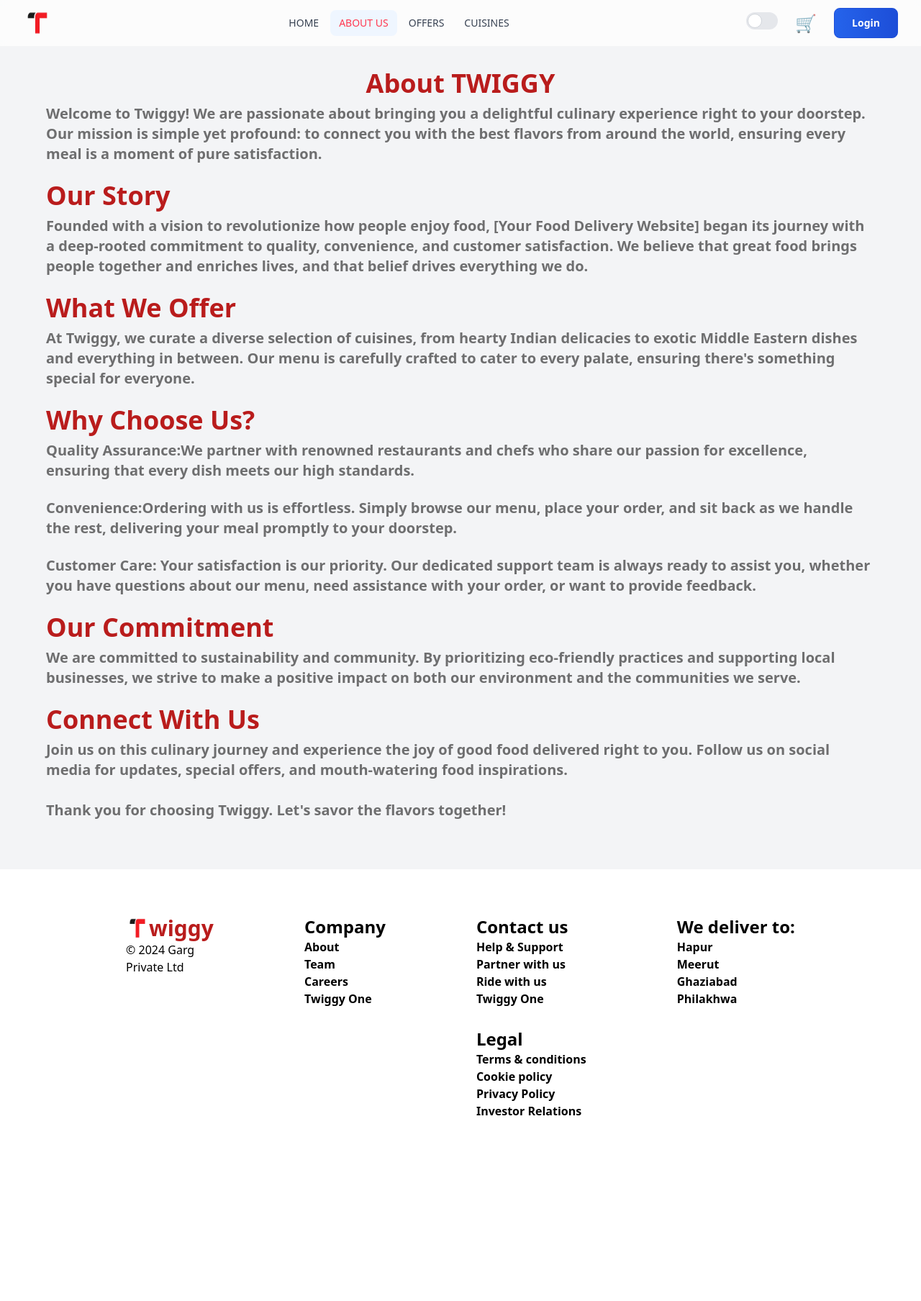
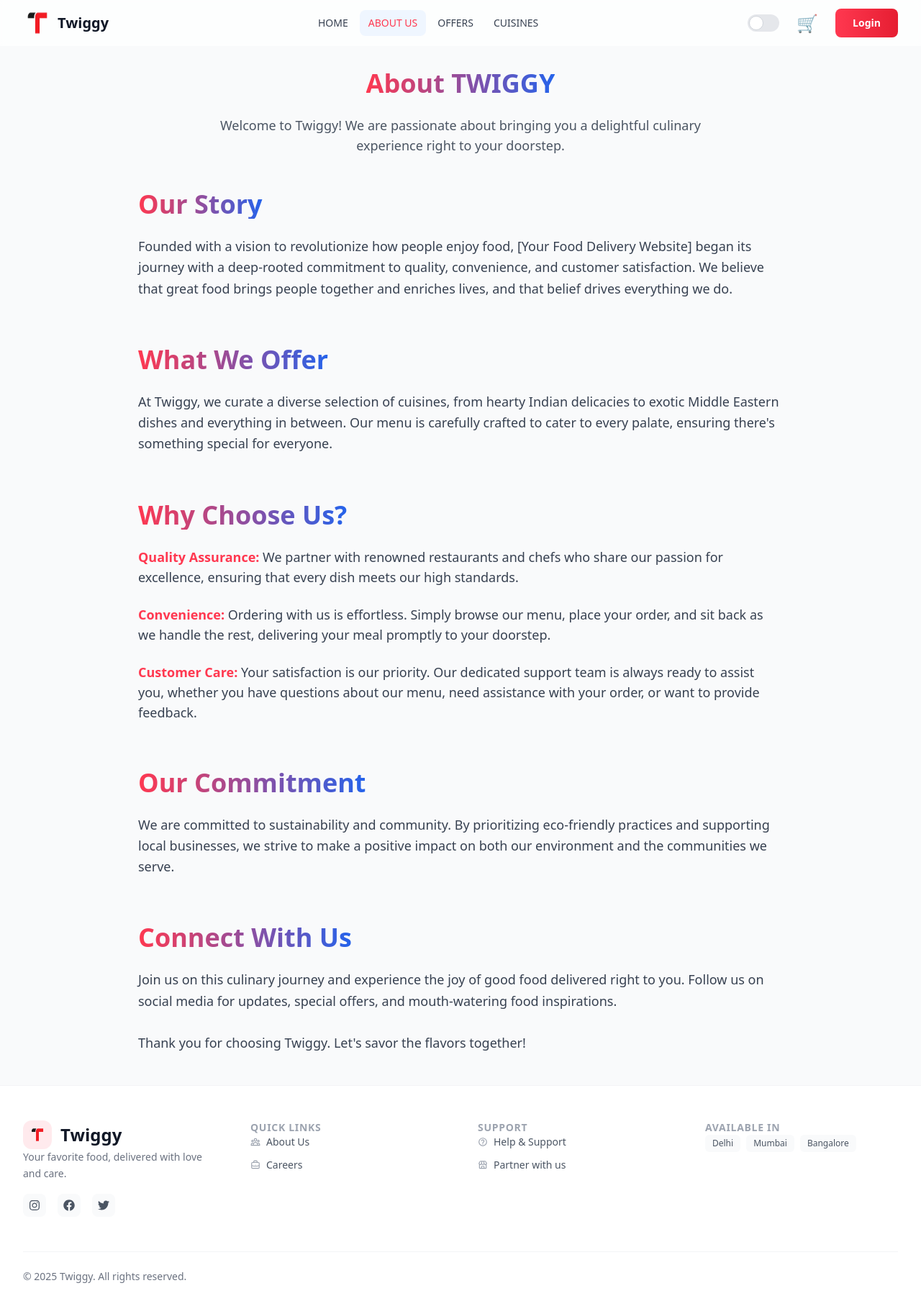
Before and after one commit to VrandaaGarg/Twiggy, a React (Vite) app: page /about in a window 1280 px wide. Shown: the whole page at 72% size. Before the commit the page ends 1620 px from the top, so only its background shows below. Built offline with nearby package versions, Linux system fonts and the light colour scheme.

Commit message:
Made Dark Mode Work (After 40 Minutes) Damnnnnnnnn

```diff
--- a/package.json
+++ b/package.json
@@ -12,6 +12,7 @@
   "dependencies": {
     "react": "^18.3.1",
     "react-dom": "^18.3.1",
+    "react-icons": "^5.4.0",
     "react-router-dom": "^6.24.1"
   },
   "devDependencies": {
--- a/src/components/About.jsx
+++ b/src/components/About.jsx
@@ -1,61 +1,84 @@
 import React from "react";
 
 function About() {
+  const Header = ({ children }) => (
+    <h1 className="text-4xl font-bold mb-6 bg-clip-text text-transparent bg-gradient-to-r from-primary to-blue-600 inline-block">
+      {children}
+    </h1>
+  );
+
   return (
-    <div className="px-16 pt-24 bg-gray-100 pb-11">
-      <h1 className="text-red-700 font-bold text-4xl mb-2 text-center">
-        About TWIGGY
-      </h1>
-      <p className="font-semibold text-xl mb-6 text-black/55">
+    <div className="min-h-screen bg-gray-50 dark:bg-gray-900 px-4 sm:px-6 lg:px-16 pt-24 pb-11">
+      <div className="max-w-4xl mx-auto">
+        {/* Main Header */}
+        <div className="text-center mb-12">
+          <Header>About TWIGGY</Header>
+          <p className="text-gray-600 dark:text-gray-300 text-lg max-w-2xl mx-auto">
             Welcome to Twiggy! We are passionate about bringing you a delightful
-        culinary experience right to your doorstep. Our mission is simple yet
-        profound: to connect you with the best flavors from around the world,
-        ensuring every meal is a moment of pure satisfaction.
+            culinary experience right to your doorstep.
           </p>
-      <h1 className="text-red-700 font-bold text-4xl mb-2">Our Story</h1>
-      <p className="font-semibold text-xl mb-6 text-black/55">
+        </div>
+
+        {/* Story Section */}
+        <div className="space-y-16">
+          <section>
+            <Header>Our Story</Header>
+            <p className="text-gray-700 dark:text-gray-300 text-lg leading-relaxed">
               Founded with a vision to revolutionize how people enjoy food, [Your Food
               Delivery Website] began its journey with a deep-rooted commitment to
               quality, convenience, and customer satisfaction. We believe that great
               food brings people together and enriches lives, and that belief drives
               everything we do.
             </p>
-      <h1 className="text-red-700 font-bold text-4xl mb-2">What We Offer</h1>
-      <p className="font-semibold text-xl mb-6 text-black/55">
+          </section>
+
+          <section>
+            <Header>What We Offer</Header>
+            <p className="text-gray-700 dark:text-gray-300 text-lg leading-relaxed">
               At Twiggy, we curate a diverse selection of cuisines, from hearty Indian
               delicacies to exotic Middle Eastern dishes and everything in between.
               Our menu is carefully crafted to cater to every palate, ensuring there's
               something special for everyone.
             </p>
-      <h1 className="text-red-700 font-bold text-4xl mb-2">Why Choose Us?</h1>
-      <ul>
-        <li className="font-semibold text-xl mb-6 text-black/55">
-          <b>Quality Assurance:</b>We partner with renowned restaurants and
-          chefs who share our passion for excellence, ensuring that every dish
-          meets our high standards.
+          </section>
+
+          <section>
+            <Header>Why Choose Us?</Header>
+            <ul className="space-y-6">
+              <li className="text-gray-700 dark:text-gray-300 text-lg">
+                <span className="font-semibold text-primary dark:text-primary-light">
+                  Quality Assurance:
+                </span>{" "}
+                We partner with renowned restaurants and chefs who share our passion for excellence, ensuring that every dish meets our high standards.
               </li>
-        <li className="font-semibold text-xl mb-6 text-black/55">
-          <b>Convenience:</b>Ordering with us is effortless. Simply browse our
-          menu, place your order, and sit back as we handle the rest, delivering
-          your meal promptly to your doorstep.
+              <li className="text-gray-700 dark:text-gray-300 text-lg">
+                <span className="font-semibold text-primary dark:text-primary-light">
+                  Convenience:
+                </span>{" "}
+                Ordering with us is effortless. Simply browse our menu, place your order, and sit back as we handle the rest, delivering your meal promptly to your doorstep.
               </li>
-        <li className="font-semibold text-xl mb-6 text-black/55">
-          <b>Customer Care: </b> Your satisfaction is our priority. Our
-          dedicated support team is always ready to assist you, whether you have
-          questions about our menu, need assistance with your order, or want to
-          provide feedback.
+              <li className="text-gray-700 dark:text-gray-300 text-lg">
+                <span className="font-semibold text-primary dark:text-primary-light">
+                  Customer Care:
+                </span>{" "}
+                Your satisfaction is our priority. Our dedicated support team is always ready to assist you, whether you have questions about our menu, need assistance with your order, or want to provide feedback.
               </li>
             </ul>
+          </section>
 
-      <h1 className="text-red-700 font-bold text-4xl mb-2">Our Commitment</h1>
-      <p className="font-semibold text-xl mb-6 text-black/55">
+          <section>
+            <Header>Our Commitment</Header>
+            <p className="text-gray-700 dark:text-gray-300 text-lg leading-relaxed">
               We are committed to sustainability and community. By prioritizing
               eco-friendly practices and supporting local businesses, we strive to
               make a positive impact on both our environment and the communities we
               serve.
             </p>
-      <h1 className="text-red-700 font-bold text-4xl mb-2">Connect With Us</h1>
-      <p className="font-semibold text-xl mb-6 text-black/55">
+          </section>
+
+          <section>
+            <Header>Connect With Us</Header>
+            <p className="text-gray-700 dark:text-gray-300 text-lg leading-relaxed">
               Join us on this culinary journey and experience the joy of good food
               delivered right to you. Follow us on social media for updates, special
               offers, and mouth-watering food inspirations.
@@ -63,6 +86,9 @@ function About() {
               <br />
               Thank you for choosing Twiggy. Let's savor the flavors together!
             </p>
+          </section>
+        </div>
+      </div>
     </div>
   );
 }
--- a/src/components/Footer.jsx
+++ b/src/components/Footer.jsx
@@ -1,52 +1,140 @@
-import React from "react";
+import React, { useState } from "react";
+import { Link } from "react-router-dom";
 import logo from "/Images/logo.png";
+// Import icons
+import { FaTwitter, FaFacebook, FaInstagram, FaLinkedin } from "react-icons/fa";
+import { BiHelpCircle, BiStore } from "react-icons/bi";
+import { HiOutlineUserGroup, HiOutlineBriefcase } from "react-icons/hi";
+import { RiMotorbikeLine } from "react-icons/ri";
+import { IoNewspaperOutline, IoChevronDown, IoChevronUp } from "react-icons/io5";
+import { MdOutlineSecurity, MdOutlineCookie } from "react-icons/md";
+import { TbLock } from "react-icons/tb";
 
 function Footer() {
+  const [openSection, setOpenSection] = useState('');
+
+  const socialLinks = [
+    { name: 'Instagram', icon: <FaInstagram />, url: '#instagram' },
+    { name: 'Facebook', icon: <FaFacebook />, url: '#facebook' },
+    { name: 'Twitter', icon: <FaTwitter />, url: '#twitter' }
+  ];
+
+  const footerLinks = {
+    company: [
+      { name: "About Us", path: "/about", icon: <HiOutlineUserGroup /> },
+      { name: "Careers", path: "/careers", icon: <HiOutlineBriefcase /> }
+    ],
+    contact: [
+      { name: "Help & Support", path: "/help", icon: <BiHelpCircle /> },
+      { name: "Partner with us", path: "/partner", icon: <BiStore /> }
+    ],
+    legal: [
+      { name: "Terms & Conditions", path: "/terms", icon: <TbLock /> },
+      { name: "Privacy Policy", path: "/privacy", icon: <MdOutlineSecurity /> }
+    ],
+    delivery: ["Delhi", "Mumbai", "Bangalore"]
+  };
+
+  const toggleSection = (section) => {
+    setOpenSection(openSection === section ? '' : section);
+  };
+
+  const FooterSection = ({ title, children }) => (
+    <div className="border-b border-gray-100 dark:border-gray-800 md:border-none">
+      <button
+        className="w-full flex justify-between items-center py-4 md:py-0 md:static"
+        onClick={() => toggleSection(title)}
+      >
+        <h3 className="text-sm font-semibold tracking-wider uppercase text-gray-400 dark:text-gray-500">
+          {title}
+        </h3>
+        <span className="md:hidden">
+          {openSection === title ? <IoChevronUp /> : <IoChevronDown />}
+        </span>
+      </button>
+      <div className={`${openSection === title ? 'max-h-48' : 'max-h-0 md:max-h-full'}
+                      overflow-hidden transition-all duration-300 md:block`}>
+        {children}
+      </div>
+    </div>
+  );
+
   return (
-    <div className="">
-      <div className=" py-16 px-28 flex flex-col md:flex-row justify-around">
-        <div className="flex flex-col">
-          <div className="flex">
-            <img src={logo} alt="" className="w-8" />
-            <h1 className="text-red-700 text-3xl font-bold">wiggy</h1>
+    <footer className="bg-white dark:bg-gray-900 border-t border-gray-100 dark:border-gray-800">
+      <div className="max-w-7xl mx-auto px-4 sm:px-6 lg:px-8">
+        {/* Main Content */}
+        <div className="py-8 md:py-12 grid grid-cols-1 md:grid-cols-2 lg:grid-cols-4 gap-0 md:gap-12">
+          {/* Brand Section - Always visible */}
+          <div className="pb-6 md:pb-0 border-b border-gray-100 dark:border-gray-800 md:border-none">
+            <Link to="/" className="inline-flex items-center gap-3">
+              <div className="w-10 h-10 bg-primary/10 rounded-xl flex items-center justify-center">
+                <img src={logo} alt="Twiggy" className="w-6 h-6" />
+              </div>
+              <span className="text-2xl font-bold text-gray-900 dark:text-gray-100">Twiggy</span>
+            </Link>
+            <p className="text-gray-500 dark:text-gray-400 text-sm leading-relaxed">
+              Your favorite food, delivered with love and care.
+            </p>
+            <div className="flex gap-4 mt-4">
+              {socialLinks.map(({ name, icon, url }) => (
+                <a key={name} href={url} className="w-8 h-8 rounded-lg bg-gray-50
+                   text-gray-600 dark:bg-gray-800 dark:text-gray-400 flex items-center justify-center hover:bg-primary
+                   hover:text-white transition-all duration-200" aria-label={name}>
+                  {icon}
+                </a>
+              ))}
+            </div>
           </div>
-          <h1 className="">
-            © 2024 Garg <br />
-            Private Ltd
-          </h1>
+
+          {/* Collapsible Sections */}
+          <FooterSection title="Quick Links">
+            <ul className="space-y-3 pb-4 md:pb-0">
+              {footerLinks.company.map(({ name, path, icon }) => (
+                <li key={name}>
+                  <Link to={path} className="text-gray-600 dark:text-gray-400 hover:text-primary
+                    transition-colors text-sm flex items-center gap-2">
+                    <span className="text-gray-400 dark:text-gray-500">{icon}</span>
+                    {name}
+                  </Link>
+                </li>
+              ))}
+            </ul>
+          </FooterSection>
+
+          <FooterSection title="Support">
+            <ul className="space-y-3 pb-4 md:pb-0">
+              {footerLinks.contact.map(({ name, path, icon }) => (
+                <li key={name}>
+                  <Link to={path} className="text-gray-600 dark:text-gray-400 hover:text-primary
+                    transition-colors text-sm flex items-center gap-2">
+                    <span className="text-gray-400 dark:text-gray-500">{icon}</span>
+                    {name}
+                  </Link>
+                </li>
+              ))}
+            </ul>
+          </FooterSection>
+
+          <FooterSection title="Available In">
+            <div className="flex flex-wrap gap-2 pb-4 md:pb-0">
+              {footerLinks.delivery.map(city => (
+                <span key={city} className="inline-flex px-2.5 py-1 text-xs
+                  font-medium text-gray-600 dark:text-gray-400 bg-gray-50 dark:bg-gray-800 rounded-md">
+                  {city}
+                </span>
+              ))}
+            </div>
+          </FooterSection>
         </div>
-        <div className="flex flex-col">
-          <h1 className="font-bold  text-2xl">Company</h1>
-          <h1 className=" font-semibold">About</h1>
-          <h1 className=" font-semibold">Team</h1>
-          <h1 className="font-semibold">Careers</h1>
-          <h1 className=" font-semibold">Twiggy One</h1>
-        </div>
-        <div className="flex flex-col gap-7">
-          <div className="">
-            <h1 className="font-bold  text-2xl">Contact us</h1>
-            <h1 className=" font-semibold">Help & Support</h1>
-            <h1 className=" font-semibold">Partner with us</h1>
-            <h1 className="font-semibold">Ride with us</h1>
-            <h1 className=" font-semibold">Twiggy One</h1>
-          </div>
-          <div className="">
-            <h1 className="font-bold  text-2xl">Legal</h1>
-            <h1 className=" font-semibold">Terms & conditions</h1>
-            <h1 className=" font-semibold">Cookie policy</h1>
-            <h1 className="font-semibold">Privacy Policy</h1>
-            <h1 className=" font-semibold">Investor Relations</h1>
-          </div>
-        </div>
-        <div className="">
-          <h1 className="font-bold  text-2xl">We deliver to:</h1>
-          <h1 className=" font-semibold">Hapur</h1>
-          <h1 className=" font-semibold">Meerut</h1>
-          <h1 className="font-semibold">Ghaziabad</h1>
-          <h1 className=" font-semibold">Philakhwa</h1>
+
+        {/* Bottom Bar - Simplified for mobile */}
+        <div className="py-4 md:py-6 border-t border-gray-100 dark:border-gray-800 text-center md:text-left">
+          <p className="text-sm text-gray-500 dark:text-gray-400">
+            © {new Date().getFullYear()} Twiggy. All rights reserved.
+          </p>
         </div>
       </div>
-    </div>
+    </footer>
   );
 }
 
--- a/src/components/Header.jsx
+++ b/src/components/Header.jsx
@@ -45,20 +45,17 @@ function Header() {
       className={`fixed top-0 w-full z-50 transition-all duration-300
       ${
         scrolled
-          ? "bg-white/95 backdrop-blur-md shadow-lg"
-          : "bg-white/70 backdrop-blur-sm"
+          ? "bg-white/95 dark:bg-gray-900/95 backdrop-blur-md shadow-lg"
+          : "bg-white/70 dark:bg-gray-900/70 backdrop-blur-sm"
       }
-      ${isOpen ? "bg-white" : ""}`}
+      ${isOpen ? "bg-white dark:bg-gray-900" : ""}`}
     >
       <div className="max-w-7xl mx-auto px-4 sm:px-6 lg:px-8">
         <div className="flex justify-between items-center h-16">
-          {/* Logo */}
-          <NavLink to="/" className="flex-shrink-0 flex items-center">
-            <img
-              src={logo}
-              alt="logo"
-              className="h-8 w-auto sm:h-10 transform hover:scale-105 transition-transform"
-            />
+          {/* Logo Section */}
+          <NavLink to="/" className="flex-shrink-0 flex items-center gap-2">
+            <img src={logo} alt="logo" className="h-8 w-auto sm:h-10" />
+            <span className="font-bold text-xl text-gray-900 dark:text-white">Twiggy</span>
           </NavLink>
 
           {/* Desktop Navigation */}
@@ -69,8 +66,12 @@ function Header() {
                 to={`/${path}`}
                 className={({ isActive }) =>
                   `px-3 py-2 rounded-lg text-sm font-medium transition-all duration-200
-                  hover:bg-gray-100 hover:text-primary
-                  ${isActive ? "text-primary bg-blue-50" : "text-gray-700"}`
+                  hover:bg-gray-100 dark:hover:bg-gray-800
+                  ${
+                    isActive
+                      ? "text-primary dark:text-primary-light bg-blue-50 dark:bg-blue-900/20"
+                      : "text-gray-700 dark:text-gray-300"
+                  }`
                 }
               >
                 {name}
@@ -79,55 +80,46 @@ function Header() {
           </nav>
 
           {/* Right section */}
-          <div className="flex items-center gap-2 sm:gap-4">
-            <div className="hidden md:block ">
-              <ThemeBtn />
-            </div>
+          <div className="flex items-center gap-4">
+            <ThemeBtn />
+
             <NavLink
               to="/cart"
-              className="relative p-2 rounded-full hover:bg-gray-100 transition-colors"
+              className="relative p-2 rounded-full hover:bg-gray-100 dark:hover:bg-gray-800 transition-colors"
             >
               <span className="text-2xl">🛒</span>
               {cartItemCount > 0 && (
-                <span
-                  className="absolute -top-1 -right-1 bg-red-500 text-white text-xs
-                               w-5 h-5 flex items-center justify-center rounded-full
-                               border-2 border-white shadow-md font-bold animate-fade-in"
-                >
+                <span className="absolute -top-1 -right-1 bg-red-500 text-white text-xs
+                             w-5 h-5 flex items-center justify-center rounded-full
+                             border-2 border-white dark:border-gray-900 shadow-md font-bold">
                   {cartItemCount}
                 </span>
               )}
             </NavLink>
 
-            <button
-              className="hidden md:flex items-center px-6 py-2.5 text-sm font-semibold
-                             text-white bg-gradient-to-r from-blue-600 to-blue-700
-                             rounded-lg hover:from-blue-700 hover:to-blue-800
-                             transition-all duration-200 hover:shadow-lg active:scale-95
-                             border border-blue-700"
-            >
+            <button className="hidden md:flex items-center px-6 py-2.5 text-sm font-semibold
+                           text-white bg-gradient-to-r from-primary to-primary-dark
+                           rounded-lg hover:shadow-lg transform transition-all duration-200
+                           hover:-translate-y-0.5 active:scale-95">
               Login
             </button>
 
             {/* Mobile menu button */}
             <button
-              className="md:hidden p-2 rounded-lg hover:bg-gray-100 transition-colors"
+              className="md:hidden p-2 rounded-lg hover:bg-gray-100 dark:hover:bg-gray-800 transition-colors"
               onClick={() => setIsOpen(!isOpen)}
               aria-label="Menu"
             >
               <div className="w-6 h-5 flex flex-col justify-between">
-                <span
-                  className={`block h-0.5 w-full bg-gray-600 transition-all duration-300
-                  ${isOpen ? "rotate-45 translate-y-2" : ""}`}
-                ></span>
-                <span
-                  className={`block h-0.5 w-full bg-gray-600 transition-all duration-300
-                  ${isOpen ? "opacity-0" : ""}`}
-                ></span>
-                <span
-                  className={`block h-0.5 w-full bg-gray-600 transition-all duration-300
-                  ${isOpen ? "-rotate-45 -translate-y-2" : ""}`}
-                ></span>
+                {[1, 2, 3].map((i) => (
+                  <span
+                    key={i}
+                    className={`block h-0.5 w-full bg-gray-600 dark:bg-gray-400 transition-all duration-300
+                    ${isOpen && i === 1 ? "rotate-45 translate-y-2" : ""}
+                    ${isOpen && i === 2 ? "opacity-0" : ""}
+                    ${isOpen && i === 3 ? "-rotate-45 -translate-y-2" : ""}`}
+                  />
+                ))}
               </div>
             </button>
           </div>
@@ -137,9 +129,9 @@ function Header() {
       {/* Mobile Menu */}
       <div
         className={`md:hidden overflow-hidden transition-all duration-300 ease-in-out
-        ${isOpen ? "max-h-96 border-t border-gray-200" : "max-h-0"}`}
+        ${isOpen ? "max-h-96 border-t border-gray-200 dark:border-gray-700" : "max-h-0"}`}
       >
-        <nav className="px-4 pt-2 pb-3 space-y-1 bg-white">
+        <nav className="px-4 pt-2 pb-3 space-y-1 bg-white dark:bg-gray-900">
           {navItems.map(({ name, path }) => (
             <NavLink
               key={name}
@@ -149,7 +141,7 @@ function Header() {
                 ${
                   isActive
                     ? "bg-primary text-white"
-                    : "text-gray-700 hover:bg-gray-100"
+                    : "text-gray-700 dark:text-gray-300 hover:bg-gray-100 dark:hover:bg-gray-800"
                 }`
               }
               onClick={() => setIsOpen(false)}
@@ -157,12 +149,13 @@ function Header() {
               {name}
             </NavLink>
           ))}
-          <button
-            className="w-full mt-2 px-3 py-2.5 text-base font-semibold text-white
-                           bg-gradient-to-r from-blue-600 to-blue-700
-                           rounded-lg hover:from-blue-700 hover:to-blue-800
-                           transition-all duration-200"
-          >
+          <div className="flex items-center justify-between py-2 px-3">
+            <span className="text-sm text-gray-600 dark:text-gray-400">Dark Mode</span>
+            <ThemeBtn />
+          </div>
+          <button className="w-full mt-2 px-3 py-2.5 text-base font-semibold text-white
+                         bg-gradient-to-r from-primary to-primary-dark
+                         rounded-lg hover:shadow-lg transform transition-all duration-200">
             Login
           </button>
         </nav>
```
Also changed, not shown: src/components/Card/Card.jsx (+11 -11 lines), src/components/Cart.jsx (+21 -21 lines), src/components/Cuisine.jsx (+45 -16 lines), src/components/Home.jsx (+30 -15 lines), src/components/Offers.jsx (+15 -10 lines), src/index.css (+28 -4 lines), 1 other file (tests, documents, lock files or other folders). Lines whose indentation alone changed are shown as unchanged.
